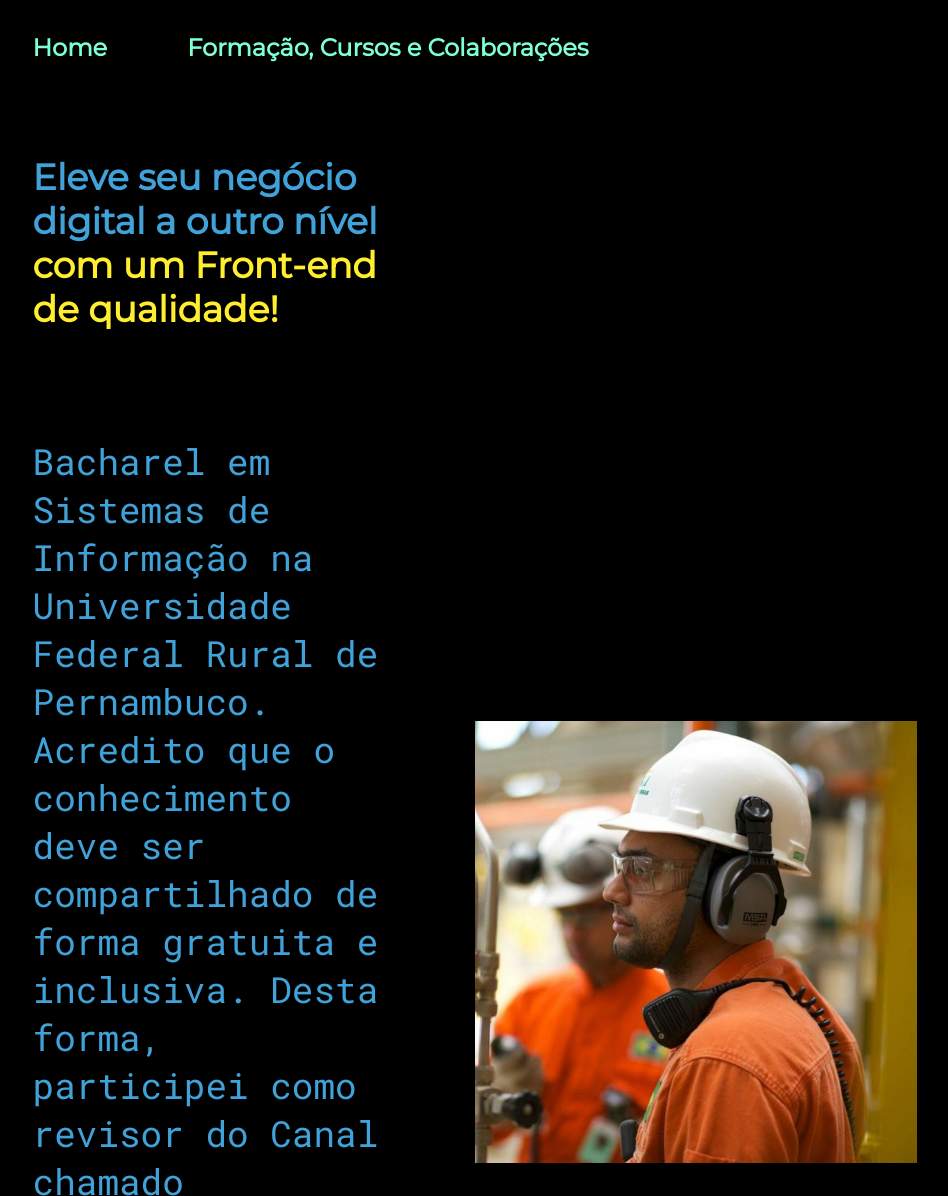
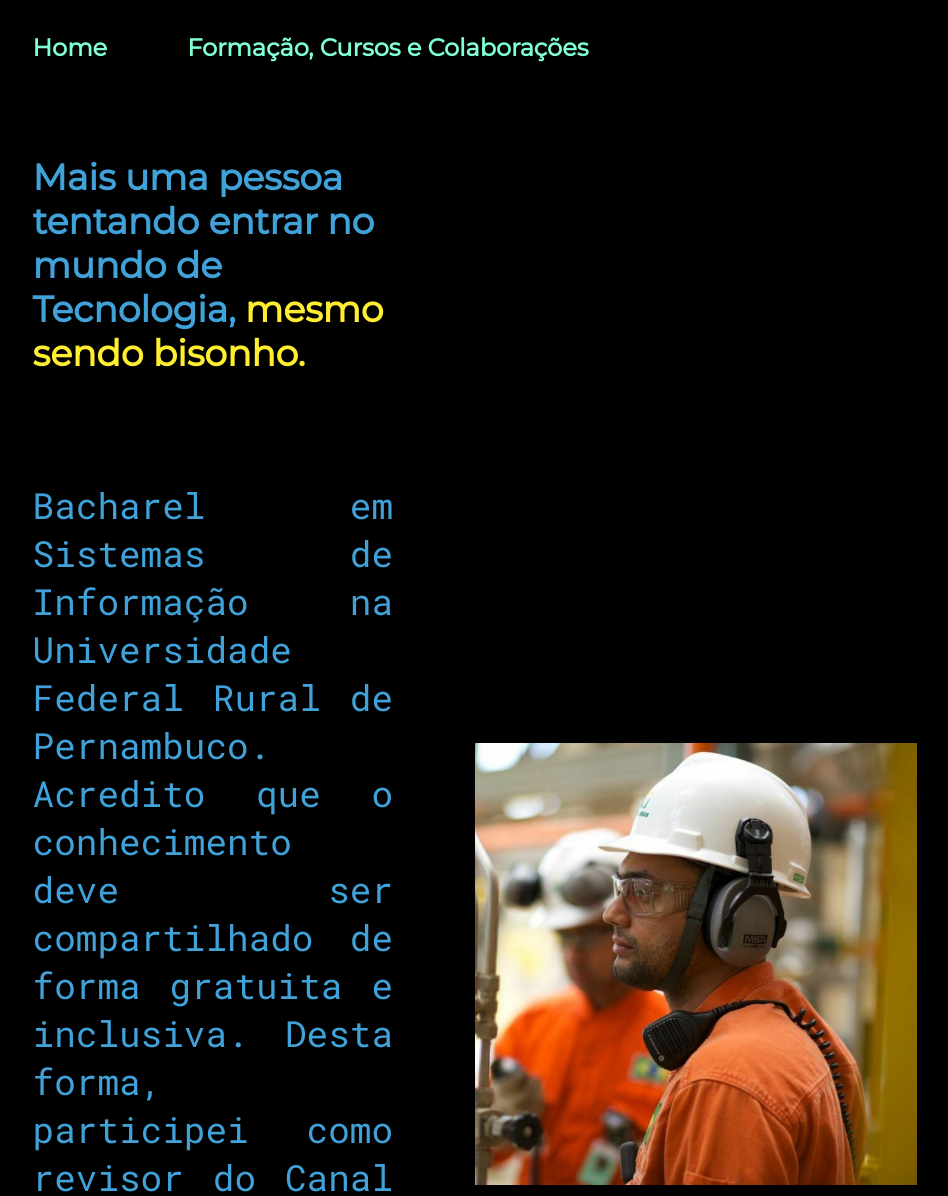
Before and after one commit to alexsandro-matias/curriculo-web, a plain HTML site: page index.html in a window 1280 px wide. Shown: the top 1196 px of the page, without its empty margins (165-1113 px from the left). Drawn offline with nearby package versions, Linux system fonts and the light colour scheme.

Commit message:
melhorando o texto

```diff
--- a/index.html
+++ b/index.html
@@ -26,8 +26,7 @@
 <main class="apresentacao">
     <section class="apresentacao__conteudo">
         <h1 class="apresentacao__conteudo__titulo">
-            <strong>Eleve seu negócio digital a outro nível</strong> <strong class="titulo-destaque">com um Front-end de
-                qualidade!</strong>
+            <strong>Mais uma pessoa tentando entrar no mundo de Tecnologia,</strong> <strong class="titulo-destaque">mesmo sendo bisonho.</strong>
         </h1>
         <p class="apresentacao__conteudo__texto">
             Bacharel em Sistemas de Informação na Universidade Federal Rural de Pernambuco. Acredito que o conhecimento
--- a/style.css
+++ b/style.css
@@ -23,7 +23,7 @@ Para resetar a estilização de todos elementos da página, podemos usar o corin
     --cor-principal: #000000;
     --cor-secundaria: #0B60B0;
     --cor-terciaria: #40A2D8;
-    --cor-rodape: #cfeef0;
+    --cor-rodape: #6477e0;
     --fonte-principal: 'Montserrat', sans-serif
 }
 
@@ -96,7 +96,7 @@ span {
     /* font-size: 24px; */
     font-size: 2.25rem;
     font-family: 'Roboto Mono', monospace;
-    /* text-align: justify; */
+    text-align: justify;
 }
 
 .apresentacao__botoes_links {
```
Also changed, not shown: about.html (+1 -1 lines).
